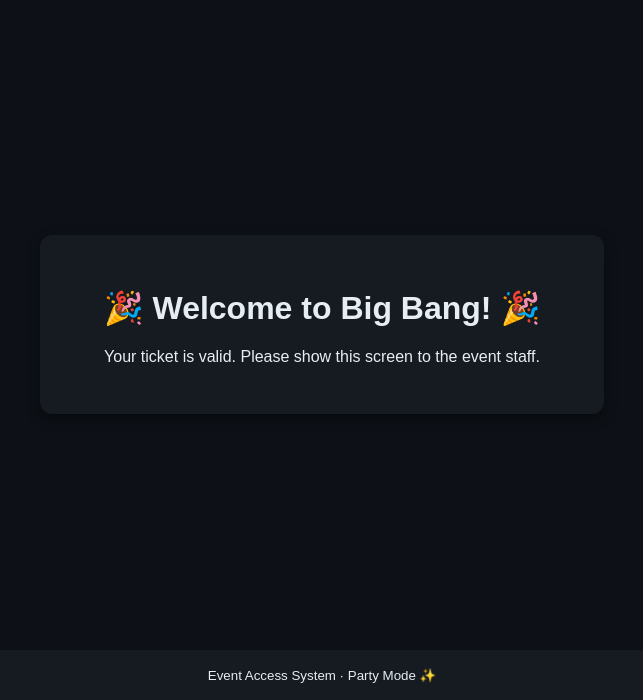
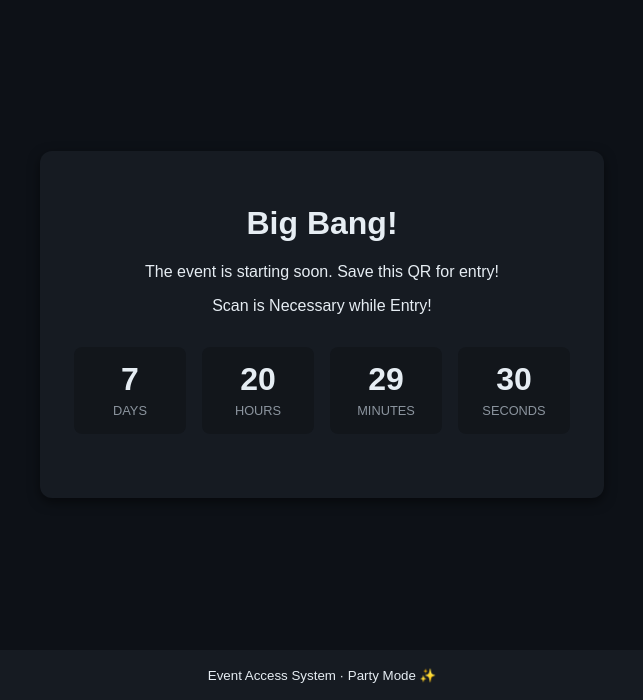
Before and after one commit to ocial123/validate-system, a Flask app: template templates/public_event.html in a window 1280 px wide. Shown: the part 100-800 px from the top of the page, without its empty margins (318-961 px from the left). Run offline with Flask 3, Linux system fonts and the light colour scheme; the template is opened without the code that fills it, so the values that code supplies are empty.

Commit message:
added timer

```diff
--- a/templates/public_event.html
+++ b/templates/public_event.html
@@ -1,5 +1,94 @@
 {% extends "base.html" %}
 {% block content %}
-  <h1>🎉 Welcome to Big Bang! 🎉</h1>
-  <p>Your ticket is valid. Please show this screen to the event staff.</p>
+  <style>
+    /* Simple styles for our countdown timer */
+    #countdown {
+      display: flex;
+      justify-content: center;
+      gap: 1rem;
+      margin-top: 2rem;
+      margin-bottom: 2rem;
+      text-align: center;
+    }
+    .time-unit {
+      background: rgba(0,0,0,0.2);
+      padding: 1rem;
+      border-radius: 8px;
+      min-width: 80px;
+    }
+    .time-unit span {
+      display: block;
+    }
+    .time-unit .number {
+      font-size: 2rem;
+      font-weight: bold;
+      line-height: 1;
+    }
+    .time-unit .label {
+      font-size: 0.8rem;
+      text-transform: uppercase;
+      color: var(--muted);
+      margin-top: 0.5rem;
+    }
+  </style>
+
+  <h1>Big Bang! </h1>
+  <p>The event is starting soon. Save this QR for entry!</p>
+<p> Scan is Necessary while Entry!</p>
+  <div id="countdown">
+    <div class="time-unit">
+      <span id="days" class="number">0</span>
+      <span class="label">Days</span>
+    </div>
+    <div class="time-unit">
+      <span id="hours" class="number">0</span>
+      <span class="label">Hours</span>
+    </div>
+    <div class="time-unit">
+      <span id="minutes" class="number">0</span>
+      <span class="label">Minutes</span>
+    </div>
+    <div class="time-unit">
+      <span id="seconds" class="number">0</span>
+      <span class="label">Seconds</span>
+    </div>
+  </div>
+
+  <div id="event-live-message" style="display:none;">
+    <h2>The event is happening now!</h2>
+  </div>
+
+<script>
+  // This is the JavaScript that makes the countdown work.
+  (function() {
+    // --- IMPORTANT: Set your event date and time here! ---
+    // Format: "Month Day, Year HH:MM:SS" e.g., "Dec 31, 2025 20:00:00"
+    const countDownDate = new Date("Sept 12, 2025 18:00:00").getTime();
+
+    // Update the count down every 1 second
+    const x = setInterval(function() {
+      const now = new Date().getTime();
+      const distance = countDownDate - now;
+
+      // Time calculations for days, hours, minutes and seconds
+      const days = Math.floor(distance / (1000 * 60 * 60 * 24));
+      const hours = Math.floor((distance % (1000 * 60 * 60 * 24)) / (1000 * 60 * 60));
+      const minutes = Math.floor((distance % (1000 * 60 * 60)) / (1000 * 60));
+      const seconds = Math.floor((distance % (1000 * 60)) / 1000);
+
+      // Display the result in the elements with the corresponding IDs
+      document.getElementById("days").innerText = days;
+      document.getElementById("hours").innerText = hours;
+      document.getElementById("minutes").innerText = minutes;
+      document.getElementById("seconds").innerText = seconds;
+
+      // If the count down is finished, show a different message
+      if (distance < 0) {
+        clearInterval(x);
+        document.getElementById("countdown").style.display = "none";
+        document.getElementById("event-live-message").style.display = "block";
+      }
+    }, 1000);
+  })();
+</script>
 {% endblock %}
```
